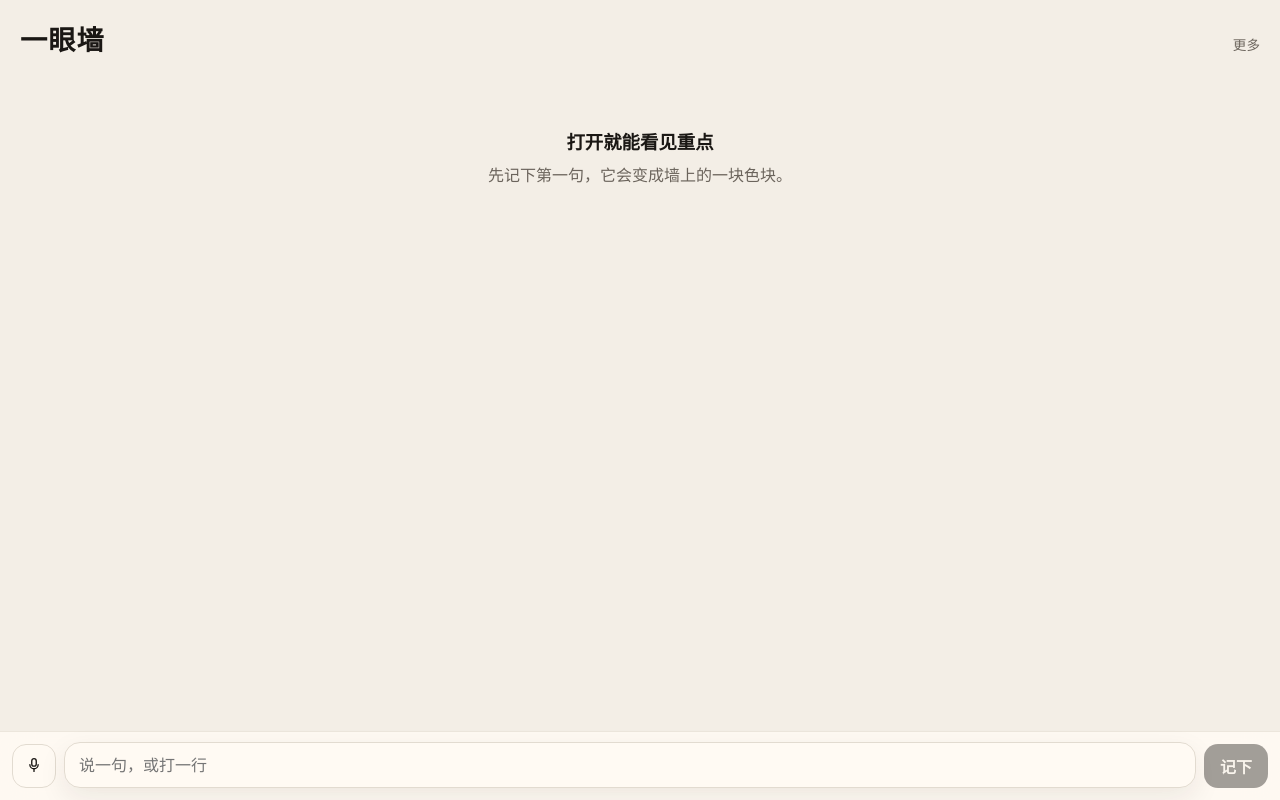
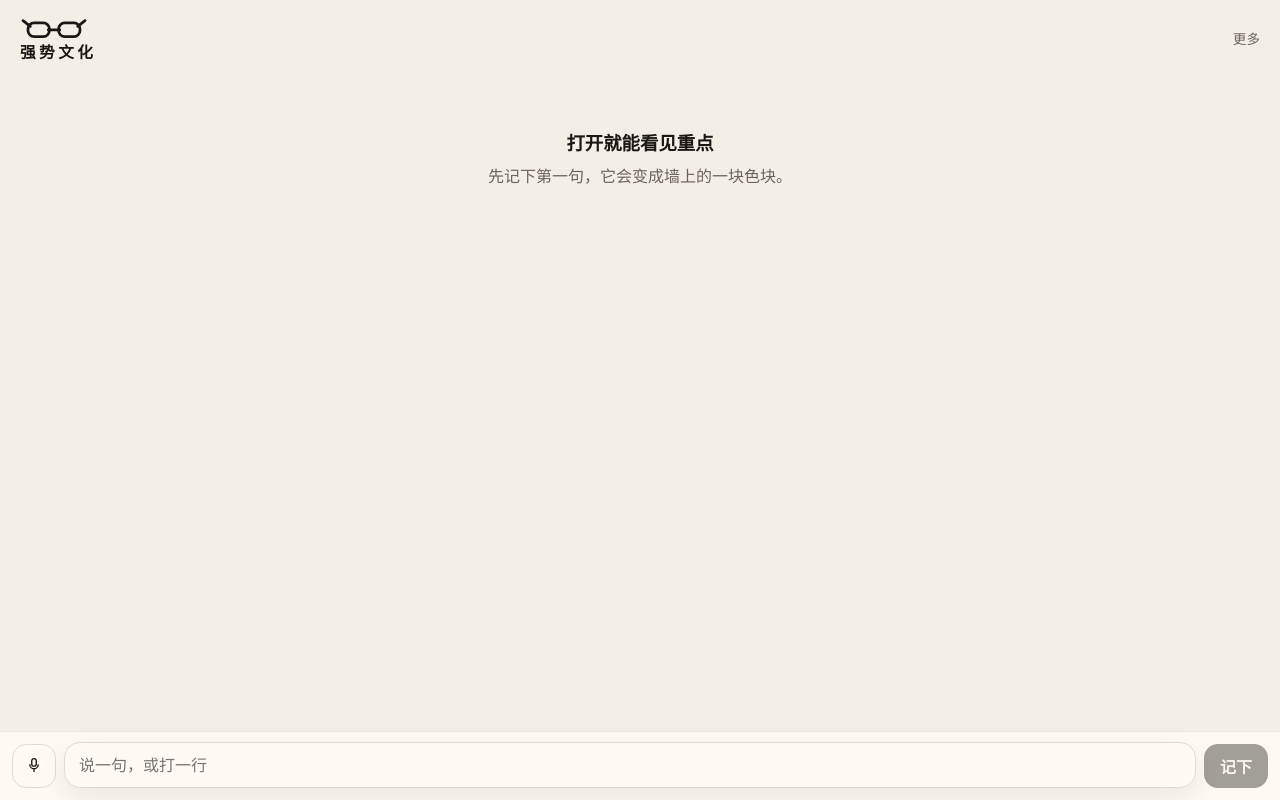
Before and after one commit to guojiakai123456/yiyanqiang, a plain HTML site: page index.html in a window 1280 px wide. Drawn offline with Linux system fonts and the light colour scheme.

Commit message:
Replace the logo with glasses and 强势文化.
Show the mark in the header and on the home-screen icons, and bump the service worker cache to yiyanqiang-v4 so an installed app can pick it up.

Co-authored-by: guojiakai123456 <guojiakai123456@users.noreply.github.com>

```diff
--- a/index.html
+++ b/index.html
@@ -50,20 +50,34 @@
     }
     header.appbar {
       display: flex;
-      align-items: baseline;
+      align-items: center;
       justify-content: space-between;
       gap: 12px;
-      padding: 18px 20px 8px;
+      padding: 16px 20px 8px;
     }
     header h1 {
       margin: 0;
-      font-size: 1.7rem;
-      font-weight: 650;
-      letter-spacing: 0.04em;
+      display: flex;
+      flex-direction: column;
+      align-items: flex-start;
+      gap: 3px;
+      color: var(--ink);
+    }
+    .logo-mark {
+      width: 68px;
+      height: 26px;
+      display: block;
+    }
+    .logo-word {
+      font-size: 0.98rem;
+      font-weight: 700;
+      letter-spacing: 0.22em;
+      line-height: 1;
     }
     header .count {
       color: var(--muted);
       font-size: 0.85rem;
+      margin-top: 6px;
     }
     .menu-btn {
       appearance: none;
@@ -344,7 +358,18 @@
 <body>
   <header class="appbar">
     <div>
-      <h1>一眼墙</h1>
+      <h1>
+        <svg class="logo-mark" viewBox="0 0 88 34" aria-hidden="true">
+          <g fill="none" stroke="currentColor" stroke-width="3.6" stroke-linecap="round" stroke-linejoin="round">
+            <path d="M13 13.5 L3.5 6"/>
+            <path d="M75 13.5 L84.5 6"/>
+            <path d="M36.5 18.2 H51.5"/>
+            <rect x="10" y="9" width="28" height="18" rx="8"/>
+            <rect x="50" y="9" width="28" height="18" rx="8"/>
+          </g>
+        </svg>
+        <span class="logo-word">强势文化</span>
+      </h1>
     </div>
     <button class="menu-btn" id="menuBtn" type="button">更多</button>
   </header>
--- a/sw.js
+++ b/sw.js
@@ -1,4 +1,4 @@
-const CACHE = "yiyanqiang-v3";
+const CACHE = "yiyanqiang-v4";
 const ASSETS = [
   "./",
   "./index.html",
```
Also changed, not shown: icon-180.png, icon-192.png, icon-512.png.
